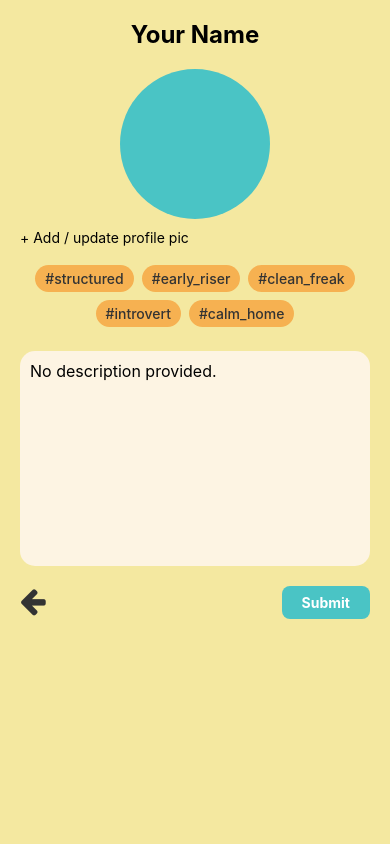
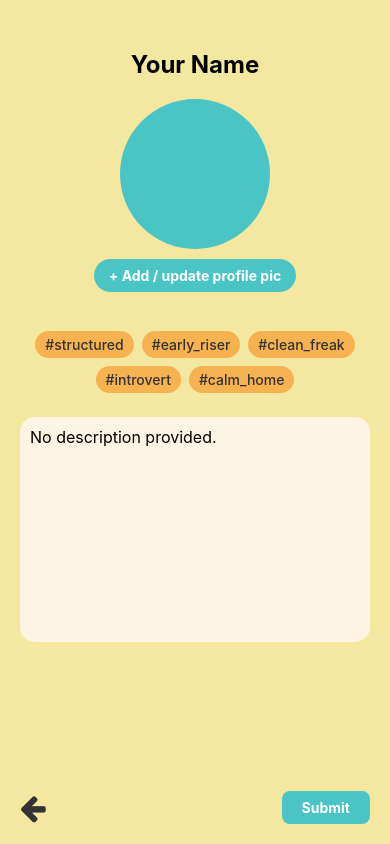
Before and after one commit to Techgirl2/BananaBunks, a React Native app: screen /EditProfile in a window 390 px wide. Built offline with nearby package versions, Linux system fonts and the light colour scheme; no server answers.

Commit message:
fixed ui bugs for edit profile screen

```diff
--- a/src/screens/EditProfileScreen.tsx
+++ b/src/screens/EditProfileScreen.tsx
@@ -5,39 +5,28 @@ import { useNavigation } from '@react-navigation/native';
 import { useProfile } from '../context/ProfileContext';
 import * as ImagePicker from 'expo-image-picker';
 import { ref, uploadBytes, getDownloadURL } from 'firebase/storage';
-import { storage } from '../config/firebase';
+import { storage, db } from '../config/firebase';
 import { doc, setDoc } from 'firebase/firestore';
-import { db } from '../config/firebase';
-
-
-
 
 export default function EditProfileScreen() {
   const navigation = useNavigation();
-
   const { profile, setProfile } = useProfile();
 
   const getPreferenceTags = () => {
     const tags: string[] = [];
-
     const prefs = profile.preferences;
 
     if (prefs.scheduleRegularity <= 33) tags.push('#structured');
     if (prefs.scheduleRegularity >= 66) tags.push('#flexible');
-
     if (prefs.sleepSchedule <= 33) tags.push('#early_riser');
     if (prefs.sleepSchedule >= 66) tags.push('#night_owl');
-
     if (prefs.cleanliness <= 33) tags.push('#clean_freak');
     if (prefs.cleanliness >= 66) tags.push('#messy_nessy');
-
     if (prefs.socialLevel <= 33) tags.push('#introvert');
     if (prefs.socialLevel >= 66) tags.push('#extrovert');
-
     if (prefs.noiseLevel <= 33) tags.push('#calm_home');
     if (prefs.noiseLevel >= 66) tags.push('#lively_home');
 
-    // Rules
     if (profile.rules.noPets) tags.push('#no_pets');
     if (profile.rules.noRoommates) tags.push('#no_roommates');
     if (profile.rules.noOvernightGuests) tags.push('#no_overnight_guests');
@@ -47,32 +36,22 @@ export default function EditProfileScreen() {
 
   const handleSubmit = async () => {
     try {
-      // Reference to the user's document
       const userRef = doc(db, 'users', profile.uid);
-
-      // Write to Firestore
       await setDoc(userRef, profile);
-
-      //alert('Profile saved successfully!');
-      // Optionally navigate somewhere
-      navigation.navigate('Swipes' as never)
+      navigation.navigate('Swipes' as never);
     } catch (error) {
       console.error('Error saving profile: ', error);
       alert('There was an error saving your profile.');
     }
   };
 
-
   const handlePickImage = async () => {
-    // Ask for permission
     const permissionResult = await ImagePicker.requestMediaLibraryPermissionsAsync();
-
-    if (permissionResult.granted === false) {
+    if (!permissionResult.granted) {
       alert('Permission to access camera roll is required!');
       return;
     }
 
-    // Open image picker
     const result = await ImagePicker.launchImageLibraryAsync({
       mediaTypes: ImagePicker.MediaTypeOptions.Images,
       allowsEditing: true,
@@ -81,15 +60,12 @@ export default function EditProfileScreen() {
     });
 
     if (!result.canceled) {
-      // Upload image
       const response = await fetch(result.assets[0].uri);
       const blob = await response.blob();
-
       const imageRef = ref(storage, `profilePictures/${profile.uid}.jpg`);
       await uploadBytes(imageRef, blob);
+      const downloadURL = await getDownloadURL(imageRef);
 
-      // Get URL and update profile
-      const downloadURL = await getDownloadURL(imageRef);
       setProfile(prev => ({
         ...prev,
         profilePicture: downloadURL,
@@ -103,30 +79,20 @@ export default function EditProfileScreen() {
     <View style={styles.main}>
       <Text style={styles.title}>{profile.fullName || 'Your Name'}</Text>
 
+      <View style={styles.picContainer}>
         {profile.profilePicture ? (
           <Image
             source={{ uri: profile.profilePicture }}
-        style={{ width: 100, height: 100, borderRadius: 50 }}
+            style={styles.profilePic}
           />
         ) : (
-      <View
-        style={{
-          width: 150,
-          height: 150,
-          borderRadius: 75,
-          backgroundColor: '#4AC4C5',
-          alignSelf: 'center',
-          marginBottom: 10,
-      }}
-      />
+          <View style={styles.profilePicPlaceholder} />
         )}
+        <TouchableOpacity style={styles.uploadButton} onPress={handlePickImage}>
+          <Text style={styles.uploadButtonText}>+ Add / update profile pic</Text>
+        </TouchableOpacity>
+      </View>
 
-
-      <TouchableOpacity onPress={handlePickImage}>
-        <Text>+ Add / update profile pic</Text>
-      </TouchableOpacity>
-
-      {/* Personality emojis */}
       <Text style={styles.emojis}>
         {profile.personalityTraits?.map((trait) => {
           const emojiMap: Record<string, string> = {
@@ -141,7 +107,6 @@ export default function EditProfileScreen() {
         }).join(' ')}
       </Text>
 
-      {/* Tags */}
       <View style={styles.tagsContainer}>
         {getPreferenceTags().map((tag) => (
           <View key={tag} style={styles.tag}>
@@ -150,7 +115,6 @@ export default function EditProfileScreen() {
         ))}
       </View>
 
-      {/* Description */}
       <TextInput
         style={styles.textBox}
         value={profile.description}
@@ -159,7 +123,6 @@ export default function EditProfileScreen() {
         multiline
       />
 
-      {/* Navigation arrows and Submit */}
       <View style={styles.arrowContainer}>
         <TouchableOpacity onPress={() => navigation.navigate('Checkbox' as never)}>
           <FontAwesome name="arrow-left" size={30} color="#333" />
@@ -174,23 +137,42 @@ export default function EditProfileScreen() {
 }
 
 const styles = StyleSheet.create({
-  main: { flex: 1, backgroundColor: '#F4E8A0', padding: 20 },
-  title: { fontSize: 24, fontWeight: 'bold', textAlign: 'center', marginBottom: 20 },
-  // profilePicPlaceholder: {
-  //   width: 150,
-  //   height: 150,
-  //   borderRadius: 75,
-  //   backgroundColor: '#4AC4C5',
-  //   alignSelf: 'center',
-  //   marginBottom: 10,
-  // },
+  main: {
+    flex: 1,
+    backgroundColor: '#F4E8A0',
+    padding: 20,
+    paddingBottom: 80, // extra space for bottom buttons
+  },
+  title: {
+    fontSize: 24,
+    fontWeight: 'bold',
+    textAlign: 'center',
+    marginTop: 30,
+    marginBottom: 20,
+  },
+  picContainer: {
+    alignItems: 'center',
+    marginBottom: 20,
+  },
+  profilePic: {
+    width: 150,
+    height: 150,
+    borderRadius: 75,
+    marginBottom: 10,
+  },
+  profilePicPlaceholder: {
+    width: 150,
+    height: 150,
+    borderRadius: 75,
+    backgroundColor: '#4AC4C5',
+    marginBottom: 10,
+  },
   uploadButton: {
     alignSelf: 'center',
     backgroundColor: '#4AC4C5',
     paddingVertical: 8,
     paddingHorizontal: 15,
     borderRadius: 20,
-    marginBottom: 20,
   },
   uploadButtonText: {
     color: 'white',
@@ -223,14 +205,18 @@ const styles = StyleSheet.create({
     borderRadius: 15,
     padding: 10,
     fontSize: 16,
-    height: 215,
+    height: 225,
     textAlignVertical: 'top',
     marginBottom: 20,
   },
   arrowContainer: {
+    position: 'absolute',
+    bottom: 20,
+    left: 20,
+    right: 20,
     flexDirection: 'row',
     justifyContent: 'space-between',
-    paddingBottom: 10,
+    alignItems: 'center',
   },
   submitButton: {
     backgroundColor: '#4AC4C5',
```
Lines whose indentation alone changed are shown as unchanged.
